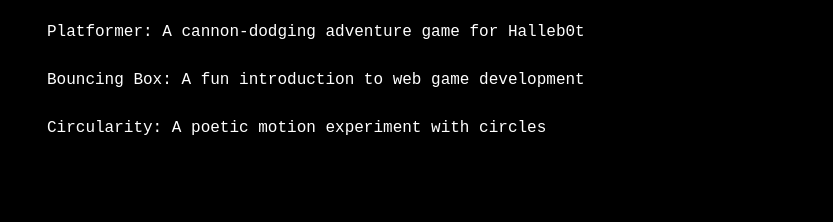
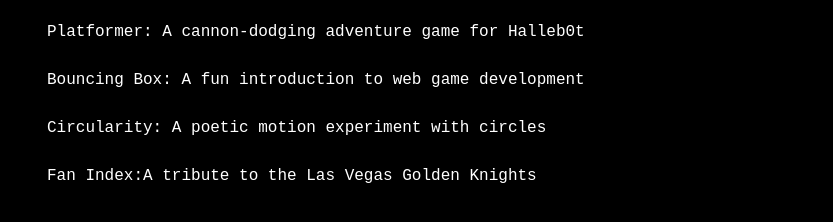
Before and after one commit to AustinT-Taylor/AustinT-Taylor.github.io, a plain HTML site: page portfolio.html in a window 1280 px wide. Shown: the part 140-362 px from the top of the page, without its empty margins (218-1051 px from the left). Drawn offline with Linux system fonts and the light colour scheme.

Commit message:
add portfolio page to website

```diff
--- a/portfolio.html
+++ b/portfolio.html
@@ -34,7 +34,7 @@
                 <a href="fsd-projects/circularity/">Circularity: A poetic motion experiment with circles</a>
               </li>
               <li>
-                <a herf="href=fsd-projects/fan-index"></a>
+                <a herf="href=fsd-projects/fan-index">Fan Index:A tribute to the Las Vegas Golden Knights</a>
               </li>
             </ul>
           </div>
```
